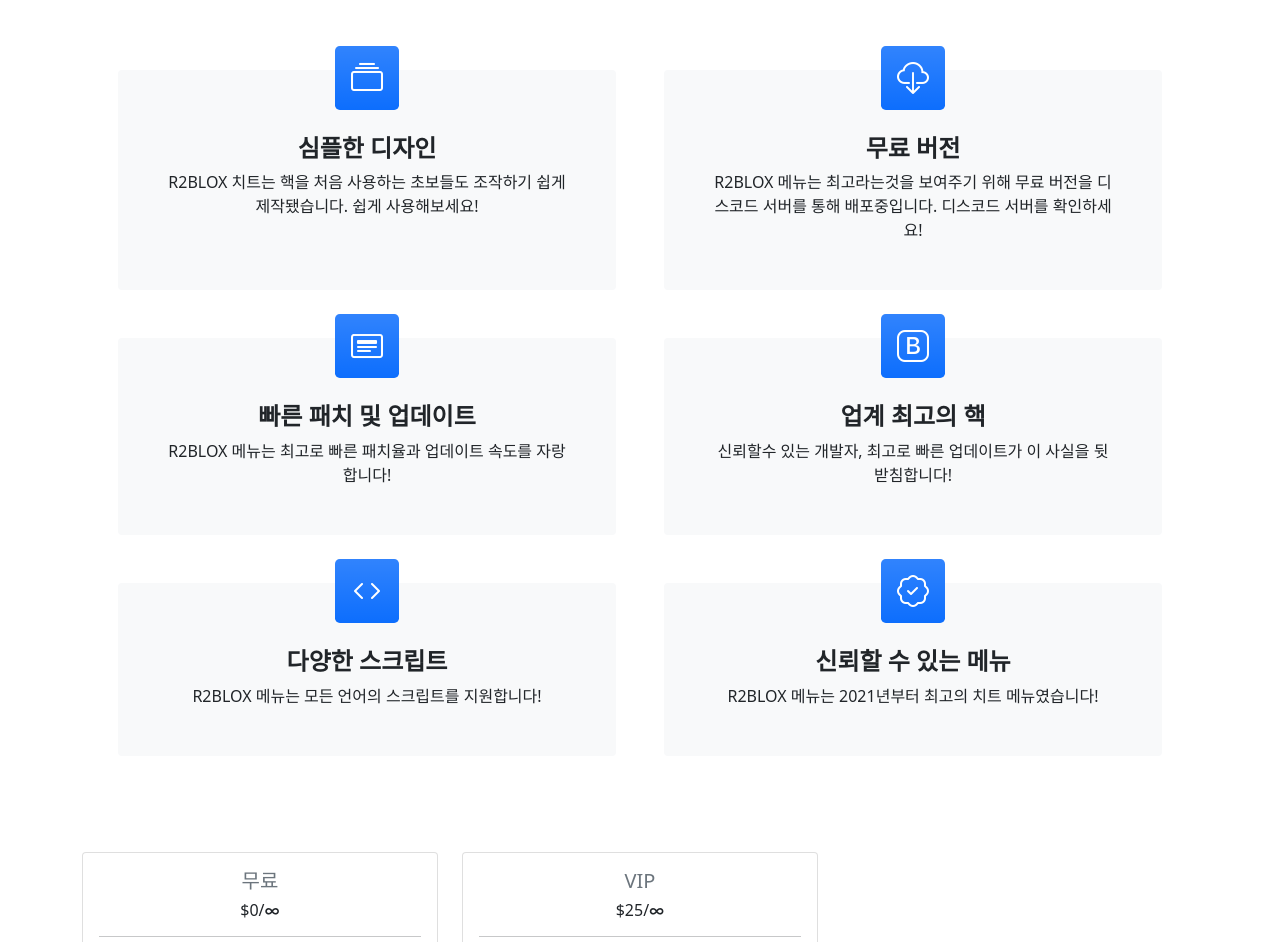
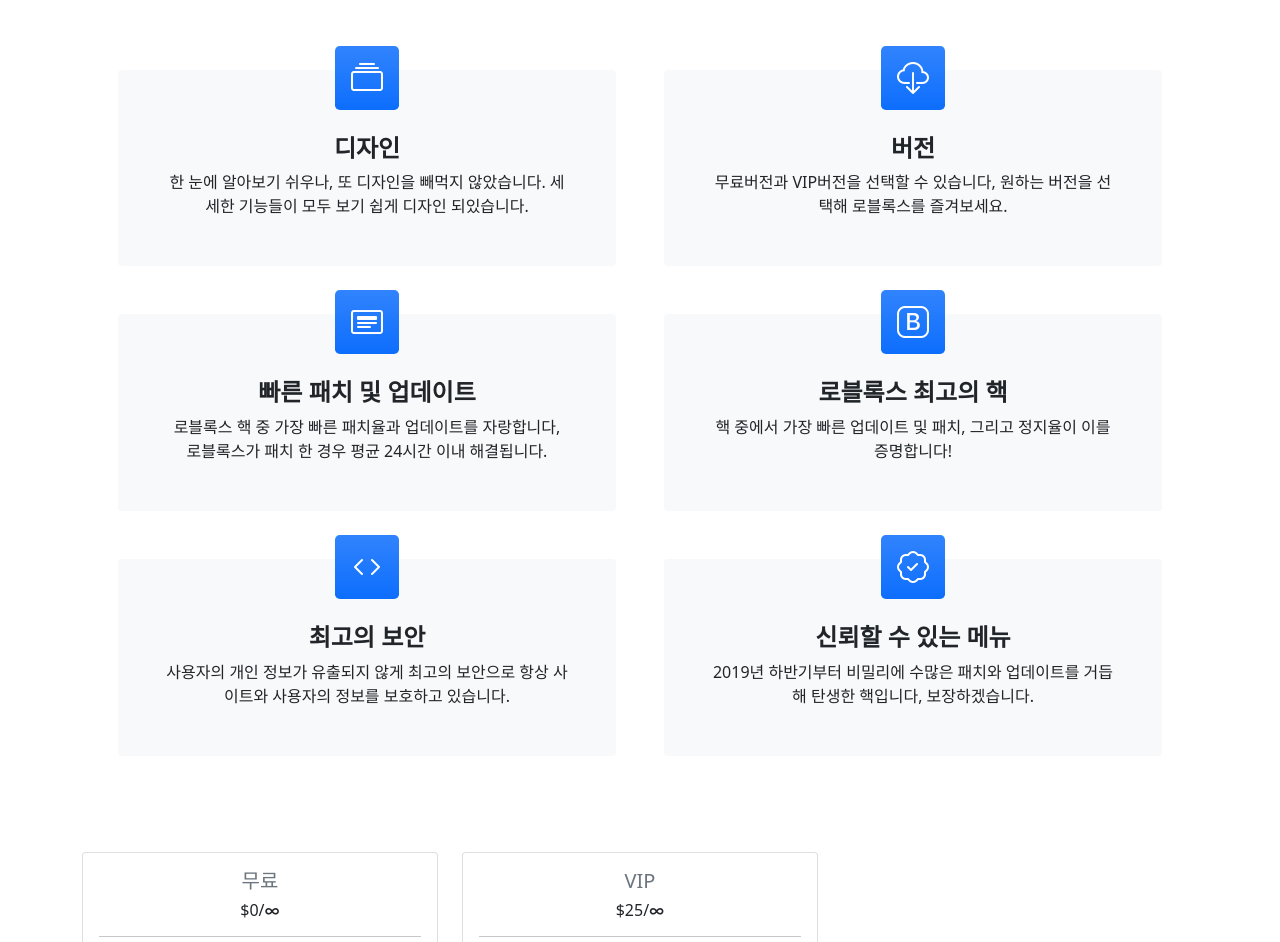
Before and after one commit to taeun1102/Best-of-R2BLOX, a plain HTML site: page index.html in a window 1280 px wide. Shown: the part 500-1442 px from the top of the page. Drawn offline with nearby package versions, Linux system fonts and the light colour scheme.

Commit message:
Add files via upload

```diff
--- a/index.html
+++ b/index.html
@@ -34,7 +34,7 @@
                 <div class="p-4 p-lg-5 bg-light rounded-3 text-center">
                     <div class="m-4 m-lg-5">
                         <h1 class="display-5 fw-bold">R2BLOXㅣCheatMenu</h1>
-                        <p class="fs-4">R2BLOX 치트는 정지율이 낮고 다양한 기능을 보유하고 있으며 강력한 성능을 자랑하는 메뉴입니다!</p>
+                        <p class="fs-4">R2BLOX 치트는 핵들 중 가장 뛰어난 성능과 다양한 기능, 또 빠른 업데이트를 자랑하는 치트메뉴입니다.</p>
                         <a class="btn btn-primary btn-lg" onclick = "location.href = 'https://discord.gg/Er6DtbhXpG'">디스코드 서버 입장</a>
                     </div>
                 </div>
@@ -49,8 +49,8 @@
                         <div class="card bg-light border-0 h-100">
                             <div class="card-body text-center p-4 p-lg-5 pt-0 pt-lg-0">
                                 <div class="feature bg-primary bg-gradient text-white rounded-3 mb-4 mt-n4"><i class="bi bi-collection"></i></div>
-                                <h2 class="fs-4 fw-bold">심플한 디자인</h2>
-                                <p class="mb-0">R2BLOX 치트는 핵을 처음 사용하는 초보들도 조작하기 쉽게 제작됐습니다. 쉽게 사용해보세요!</p>
+                                <h2 class="fs-4 fw-bold">디자인</h2>
+                                <p class="mb-0">한 눈에 알아보기 쉬우나, 또 디자인을 빼먹지 않았습니다. 세세한 기능들이 모두 보기 쉽게 디자인 되있습니다.</p>
                             </div>
                         </div>
                     </div>
@@ -58,8 +58,8 @@
                         <div class="card bg-light border-0 h-100">
                             <div class="card-body text-center p-4 p-lg-5 pt-0 pt-lg-0">
                                 <div class="feature bg-primary bg-gradient text-white rounded-3 mb-4 mt-n4"><i class="bi bi-cloud-download"></i></div>
-                                <h2 class="fs-4 fw-bold">무료 버전</h2>
-                                <p class="mb-0">R2BLOX 메뉴는 최고라는것을 보여주기 위해 무료 버전을 디스코드 서버를 통해 배포중입니다. 디스코드 서버를 확인하세요!</p>
+                                <h2 class="fs-4 fw-bold">버전</h2>
+                                <p class="mb-0">무료버전과 VIP버전을 선택할 수 있습니다, 원하는 버전을 선택해 로블록스를 즐겨보세요.</p>
                             </div>
                         </div>
                     </div>
@@ -68,7 +68,7 @@
                             <div class="card-body text-center p-4 p-lg-5 pt-0 pt-lg-0">
                                 <div class="feature bg-primary bg-gradient text-white rounded-3 mb-4 mt-n4"><i class="bi bi-card-heading"></i></div>
                                 <h2 class="fs-4 fw-bold">빠른 패치 및 업데이트</h2>
-                                <p class="mb-0">R2BLOX 메뉴는 최고로 빠른 패치율과 업데이트 속도를 자랑합니다!</p>
+                                <p class="mb-0">로블록스 핵 중 가장 빠른 패치율과 업데이트를 자랑합니다, 로블록스가 패치 한 경우 평균 24시간 이내 해결됩니다.</p>
                             </div>
                         </div>
                     </div>
@@ -76,8 +76,8 @@
                         <div class="card bg-light border-0 h-100">
                             <div class="card-body text-center p-4 p-lg-5 pt-0 pt-lg-0">
                                 <div class="feature bg-primary bg-gradient text-white rounded-3 mb-4 mt-n4"><i class="bi bi-bootstrap"></i></div>
-                                <h2 class="fs-4 fw-bold">업계 최고의 핵</h2>
-                                <p class="mb-0">신뢰할수 있는 개발자, 최고로 빠른 업데이트가 이 사실을 뒷받침합니다!</p>
+                                <h2 class="fs-4 fw-bold">로블록스 최고의 핵</h2>
+                                <p class="mb-0">핵 중에서 가장 빠른 업데이트 및 패치, 그리고 정지율이 이를 증명합니다!</p>
                             </div>
                         </div>
                     </div>
@@ -85,8 +85,8 @@
                         <div class="card bg-light border-0 h-100">
                             <div class="card-body text-center p-4 p-lg-5 pt-0 pt-lg-0">
                                 <div class="feature bg-primary bg-gradient text-white rounded-3 mb-4 mt-n4"><i class="bi bi-code"></i></div>
-                                <h2 class="fs-4 fw-bold">다양한 스크립트</h2>
-                                <p class="mb-0">R2BLOX 메뉴는 모든 언어의 스크립트를 지원합니다!</p>
+                                <h2 class="fs-4 fw-bold">최고의 보안</h2>
+                                <p class="mb-0">사용자의 개인 정보가 유출되지 않게 최고의 보안으로 항상 사이트와 사용자의 정보를 보호하고 있습니다.</p>
                             </div>
                         </div>
                     </div>
@@ -95,7 +95,7 @@
                             <div class="card-body text-center p-4 p-lg-5 pt-0 pt-lg-0">
                                 <div class="feature bg-primary bg-gradient text-white rounded-3 mb-4 mt-n4"><i class="bi bi-patch-check"></i></div>
                                 <h2 class="fs-4 fw-bold">신뢰할 수 있는 메뉴</h2>
-                                <p class="mb-0">R2BLOX 메뉴는 2021년부터 최고의 치트 메뉴였습니다!</p>
+                                <p class="mb-0">2019년 하반기부터 비밀리에 수많은 패치와 업데이트를 거듭해 탄생한 핵입니다, 보장하겠습니다. </p>
                             </div>
                         </div>
                     </div>
```
